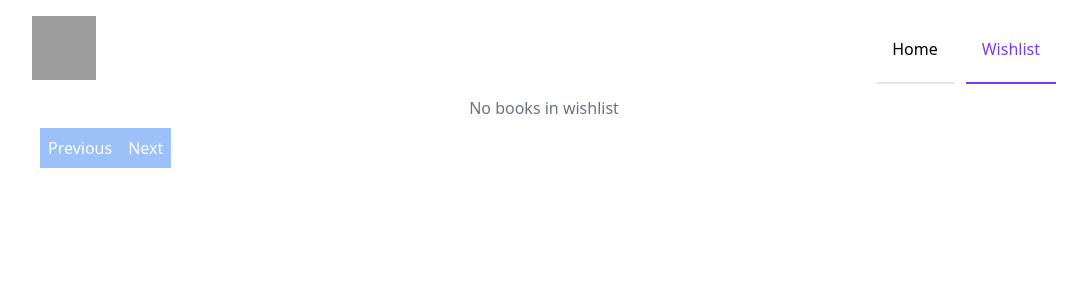
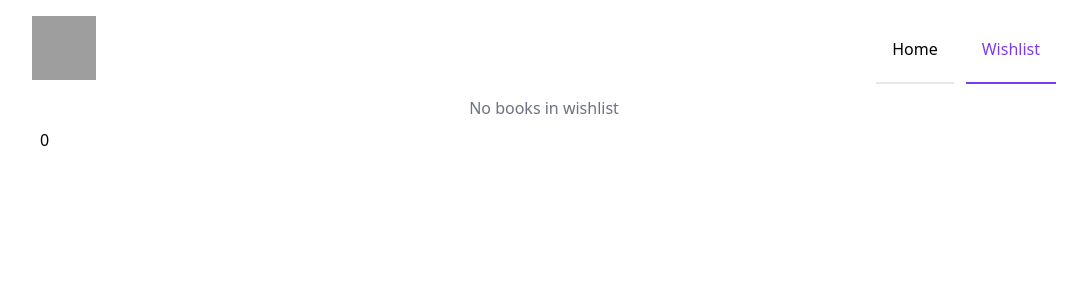
Before and after one commit to mdibuhossain/ZeptoApps-frontend, a React (Vite) app: page /wishlist in a window 1280 px wide. Shown: the top 300 px of the page, without its empty margins (96-1167 px from the left). Built offline with nearby package versions, Linux system fonts and the light colour scheme; grey boxes are pictures that could not be loaded.

Commit message:
update: wishlist next previous button fix

```diff
--- a/src/pages/Wishlist.jsx
+++ b/src/pages/Wishlist.jsx
@@ -95,6 +95,7 @@ function Wishlist() {
           <p className="text-gray-500 text-center">No books in wishlist</p>
         )}
       </div>
+      {books.length && (
         <div>
           <button
             type="button"
@@ -117,6 +118,7 @@ function Wishlist() {
             Next
           </button>
         </div>
+      )}
     </div>
   );
 }
```
Lines whose indentation alone changed are shown as unchanged.
